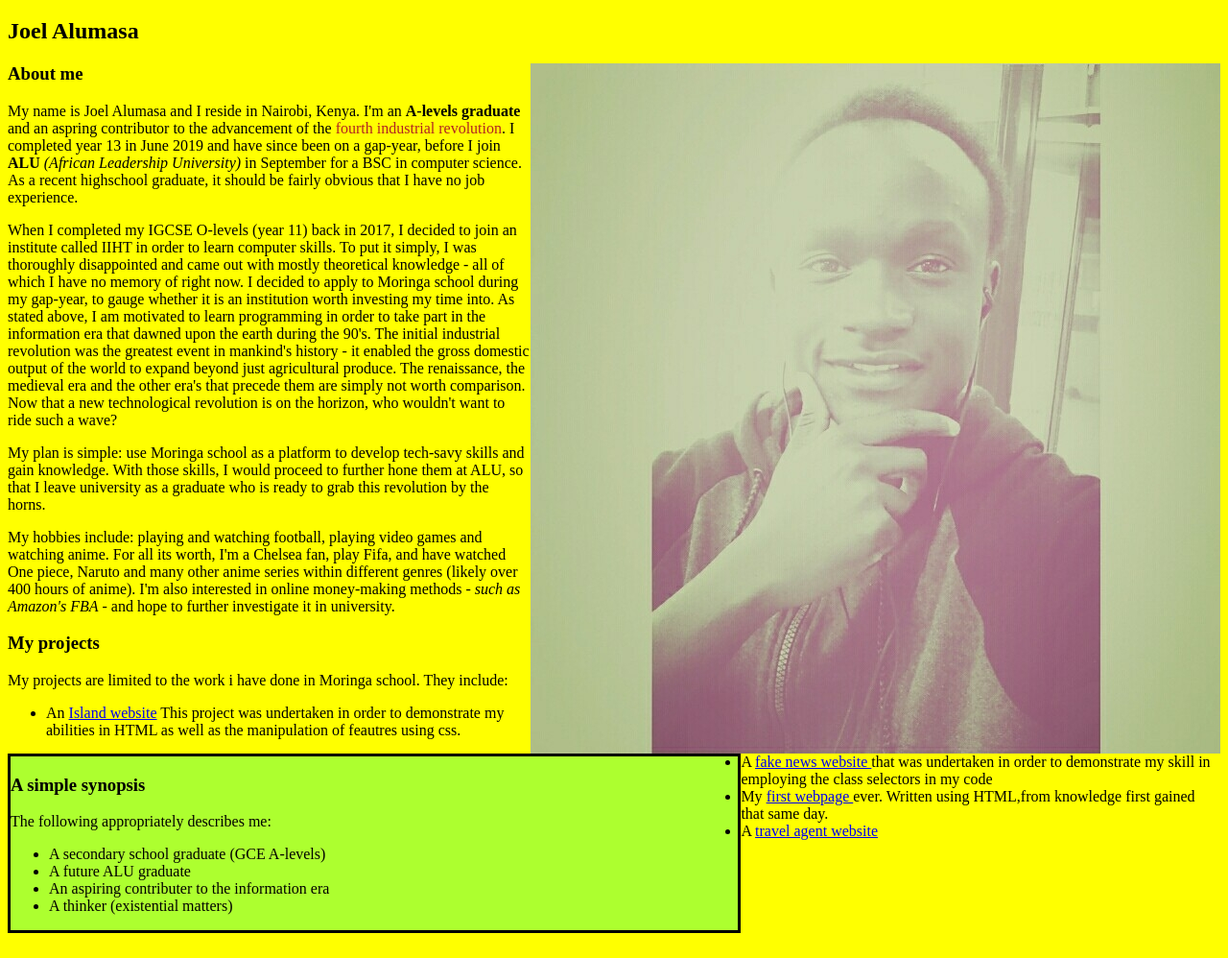
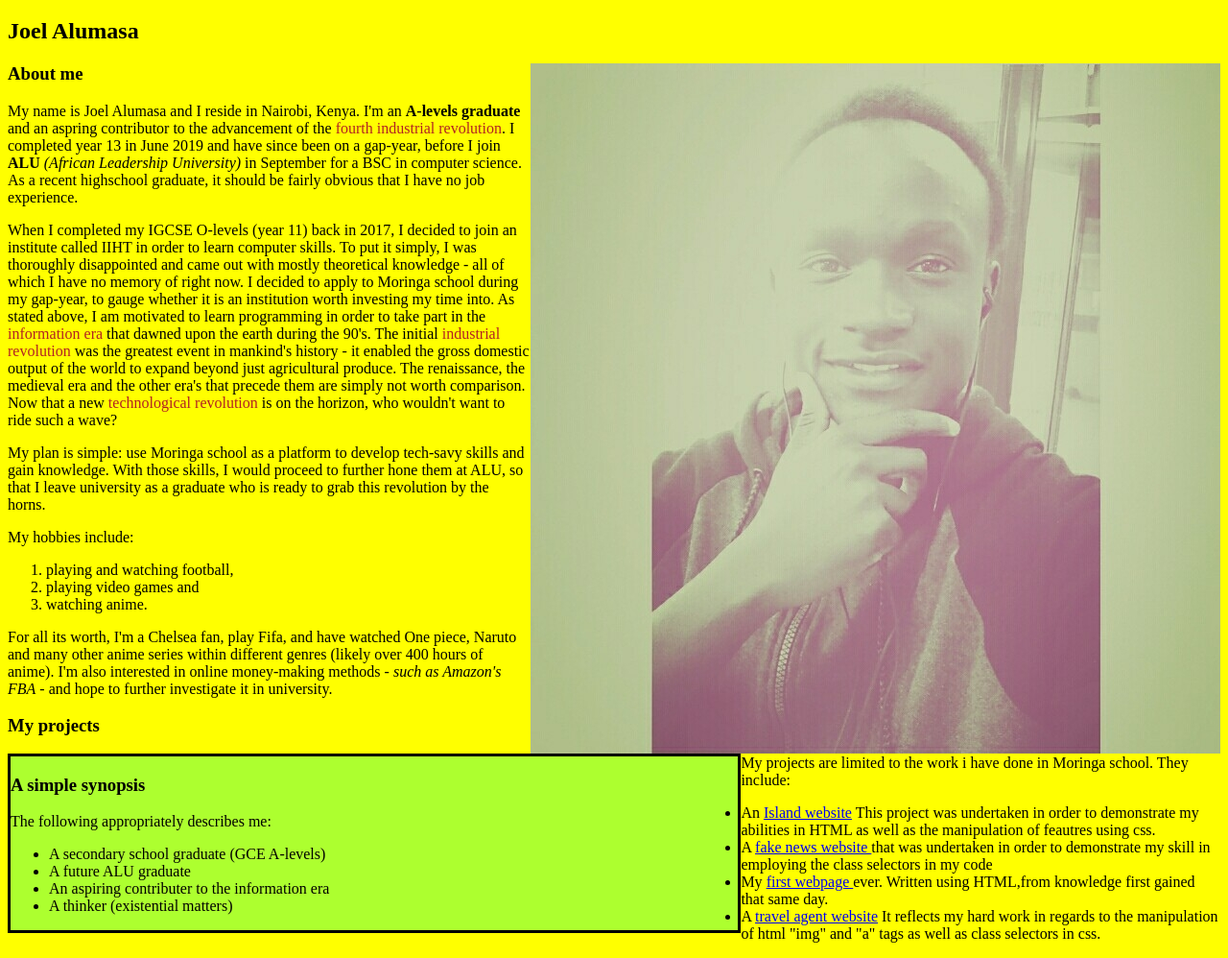
Before and after one commit to JoelAlumasa/Portfolio, a plain HTML site: page index.html in a window 1280 px wide. Shown: the part 61-1059 px from the top of the page at 96% size. Before the commit the page ends 1033 px from the top, so only its background shows below. Drawn offline with Linux system fonts and the light colour scheme.

Commit message:
adding list tags to my hobbies

```diff
--- a/index.html
+++ b/index.html
@@ -30,15 +30,20 @@
       to join an institute called IIHT in order to learn computer skills. To put it simply, I was thoroughly disappointed
       and came out with mostly theoretical knowledge - all of which I have no memory of right now.
       I decided to apply to Moringa school during my gap-year, to gauge whether it is an institution worth investing my time into.
-      As stated above, I am motivated to learn programming in order to take part in the information era that dawned upon the earth during the 90's.
-      The initial industrial revolution was the greatest event in mankind's history - it enabled the gross domestic output of the world to expand beyond
+      As stated above, I am motivated to learn programming in order to take part in the <span class="trendy">information era</span> that dawned upon the earth during the 90's.
+      The initial <span class="trendy">industrial revolution</span> was the greatest event in mankind's history - it enabled the gross domestic output of the world to expand beyond
       just agricultural produce. The renaissance, the medieval era and the other era's that precede them are simply not worth comparison.
-      Now that a new technological revolution is on the horizon, who wouldn't want to ride such a wave?
+      Now that a new <span class="trendy">technological revolution</span> is on the horizon, who wouldn't want to ride such a wave?
     </p>
     <p>My plan is simple: use Moringa school as a platform to develop tech-savy skills and gain knowledge.
       With those skills, I would proceed to further hone them at ALU, so that I leave university as a graduate who is ready to grab this revolution by the horns.
     </p>
-    <p> My hobbies include: playing and watching football, playing video games and watching anime.
+    <p> My hobbies include:
+      <ol>
+        <li>playing and watching football,</li>
+        <li>playing video games and </li>
+        <li> watching anime. </li>
+      </ol>
       For all its worth, I'm a Chelsea fan, play Fifa, and have watched One piece, Naruto and many other anime series within different genres (likely over 400 hours of anime).
       I'm also interested in online money-making methods - <em>such as Amazon's FBA</em> - and hope to further investigate it in university.
     </p>
@@ -51,7 +56,8 @@
         that was undertaken in order to demonstrate my skill in employing the class selectors in my code </li>
         <li> My <a href="https://github.com/JoelAlumasa/my-first-webpage.git"> first webpage </a>
         ever. Written using HTML,from knowledge first gained that same day.</li>
-        <li> A <a href="https://github.com/JoelAlumasa/happy-trails-travel-agency.git"> travel agent website</a></li>
+        <li> A <a href="https://github.com/JoelAlumasa/happy-trails-travel-agency.git"> travel agent website</a>
+        It reflects my hard work in regards to the manipulation of html "img" and "a" tags as well as class selectors in css. </li>
       </ul>
     </p>
 
```
